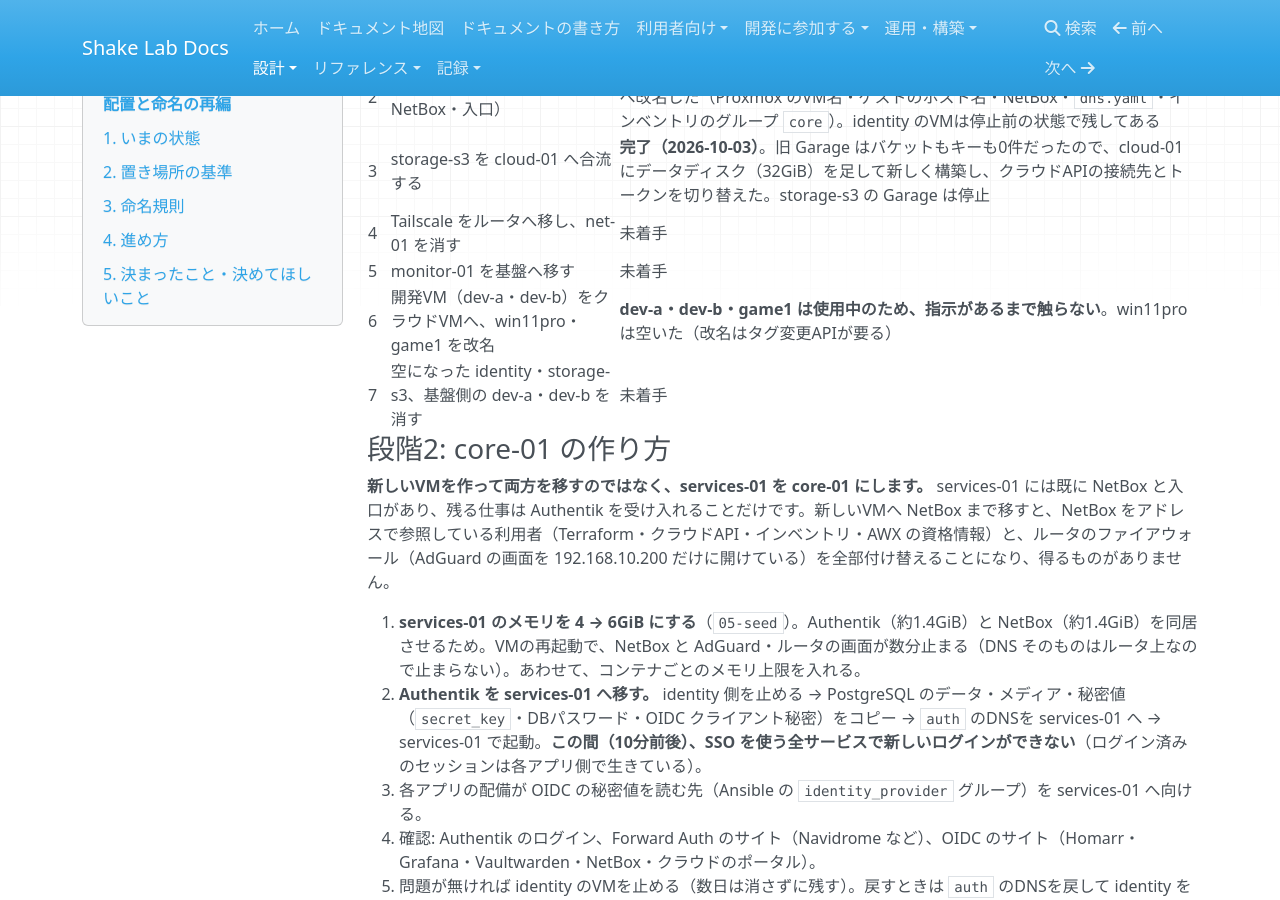
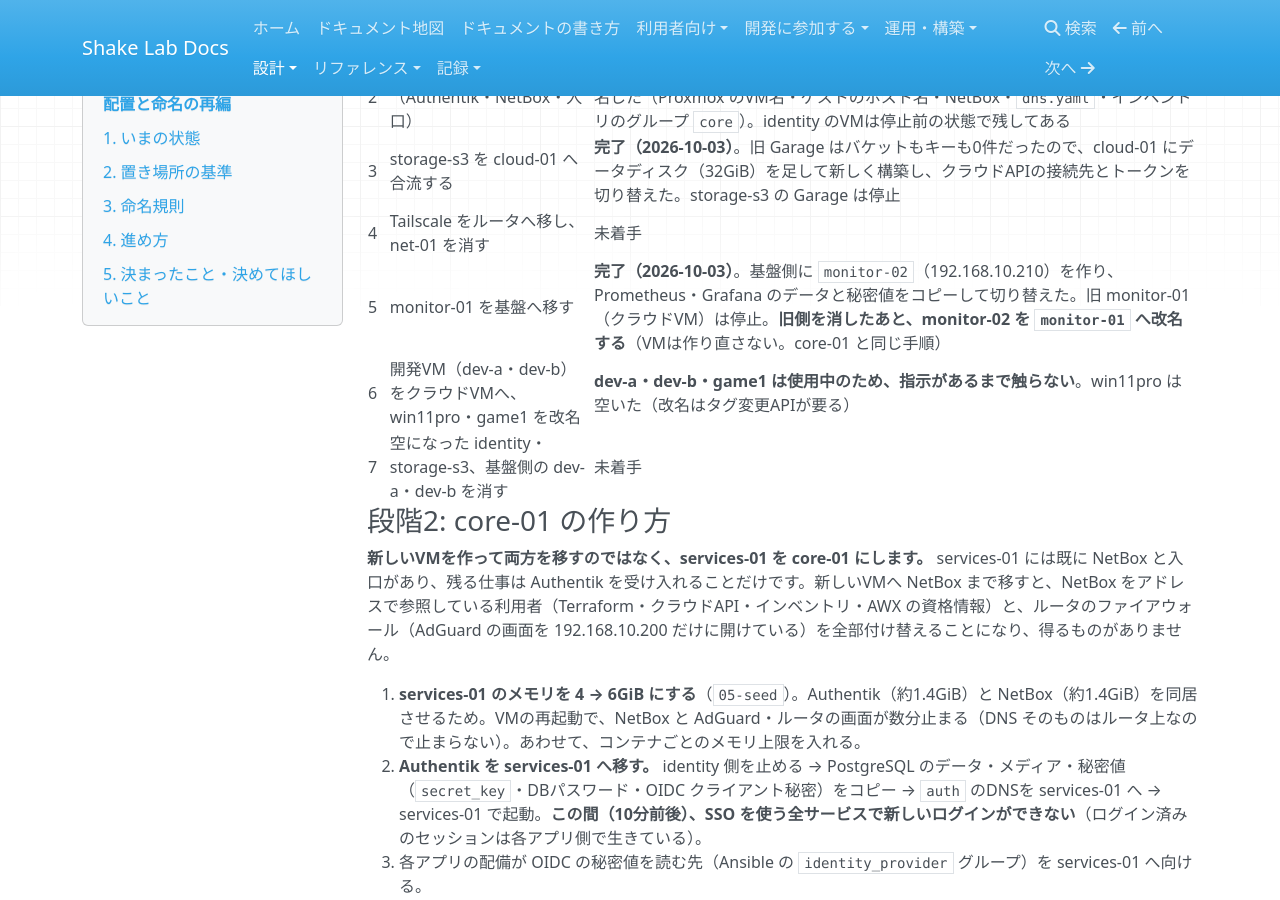
Before and after one commit to rurutheGeek/shake-cloud, an MkDocs documentation site: the page built from docs/architecture/placement-naming.md, in a window 1280 px wide and 900 px high, scrolled down 3798 px. Built offline with MkDocs 1.6.1, drawn with Linux system fonts in a browser that asks for light colours; nearby versions of some CDN libraries; a script that is not in the unit is left out.

Commit message:
feat(monitor-02): 監視を基盤側のmonitor-02へ移す
DNS・apps-01のSG・監視対象・台帳設定をmonitor-02へ切り替える。実機は移行済み（39ターゲットup、過去の時系列あり）。

Co-Authored-By: Claude Opus 5.5 <noreply@anthropic.com>

```diff
--- a/docs/architecture/placement-naming.md
+++ b/docs/architecture/placement-naming.md
@@ -105,7 +105,7 @@ services-01 は、いまメモリが 3.5GB / 3.9GB でほぼ満杯です（2026-
 | 2 | core-01 を作る（Authentik・NetBox・入口） | **完了（2026-10-03）**。services-01 を 6GiB にして Authentik を移し、`core-01` へ改名した（Proxmox のVM名・ゲストのホスト名・NetBox・`dns.yaml`・インベントリのグループ `core`）。identity のVMは停止前の状態で残してある |
 | 3 | storage-s3 を cloud-01 へ合流する | **完了（2026-10-03）**。旧 Garage はバケットもキーも0件だったので、cloud-01 にデータディスク（32GiB）を足して新しく構築し、クラウドAPIの接続先とトークンを切り替えた。storage-s3 の Garage は停止 |
 | 4 | Tailscale をルータへ移し、net-01 を消す | 未着手 |
-| 5 | monitor-01 を基盤へ移す | 未着手 |
+| 5 | monitor-01 を基盤へ移す | **完了（2026-10-03）**。基盤側に `monitor-02`（192.168.10.210）を作り、Prometheus・Grafana のデータと秘密値をコピーして切り替えた。旧 monitor-01（クラウドVM）は停止。**旧側を消したあと、monitor-02 を `monitor-01` へ改名する**（VMは作り直さない。core-01 と同じ手順） |
 | 6 | 開発VM（dev-a・dev-b）をクラウドVMへ、win11pro・game1 を改名 | **dev-a・dev-b・game1 は使用中のため、指示があるまで触らない**。win11pro は空いた（改名はタグ変更APIが要る） |
 | 7 | 空になった identity・storage-s3、基盤側の dev-a・dev-b を消す | 未着手 |
 
```
Also changed, not shown: docs/operations/handover.md (+1 -0 lines), docs/reference/urls.md (+1 -1 lines).
